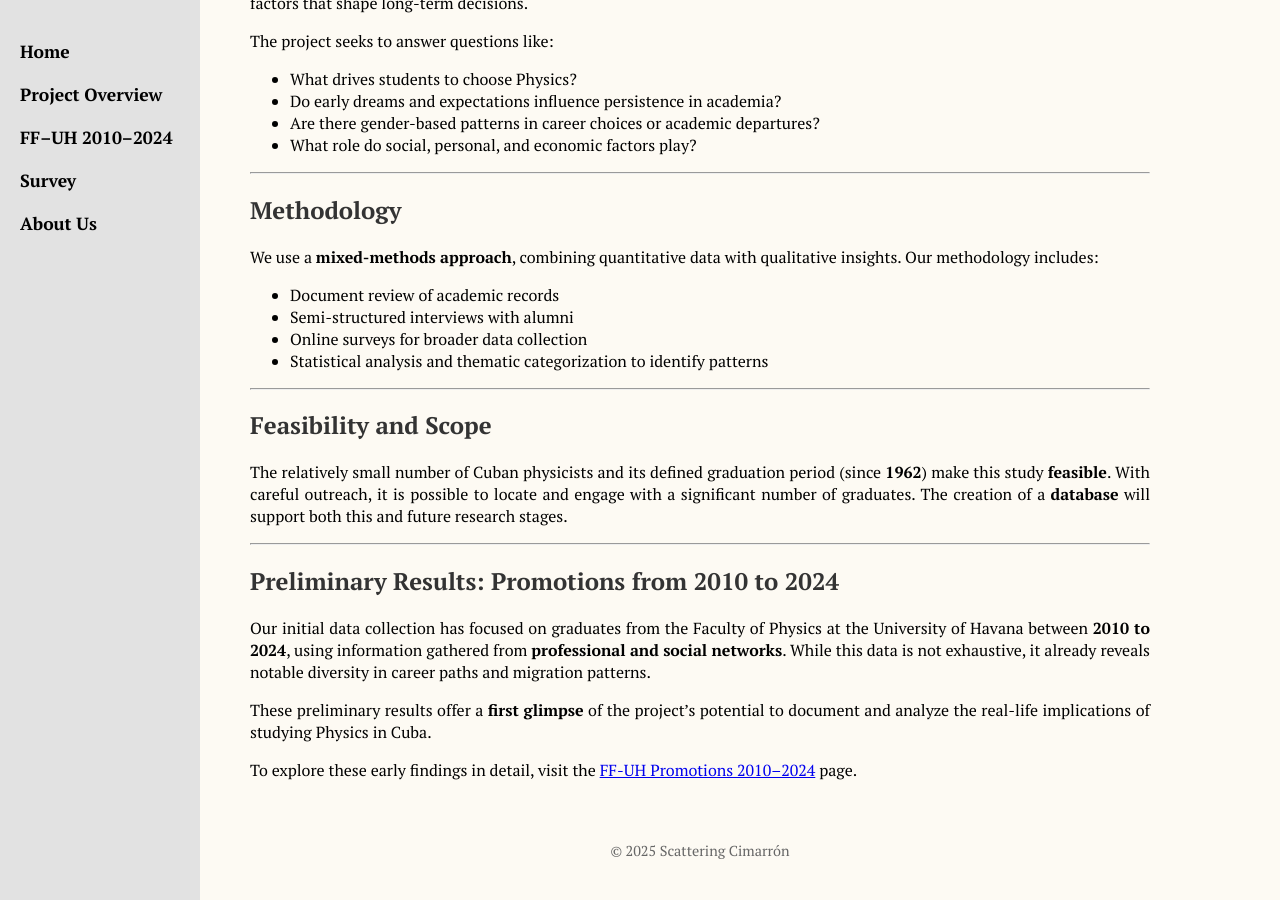
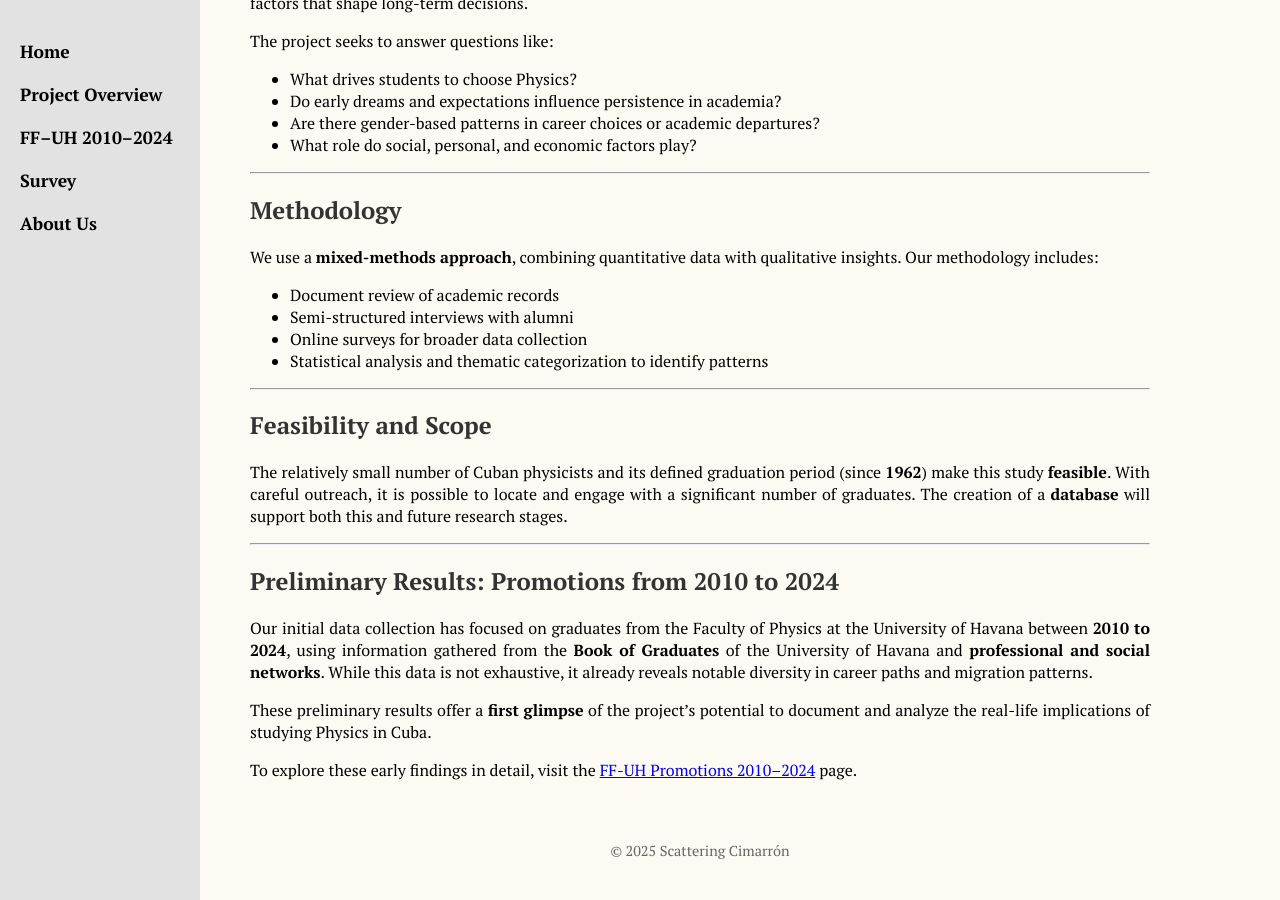
Before and after one commit to Gretica/Tracking_Cuban_Physicists, a Jekyll site: the page built from project.md, in a window 1280 px wide and 900 px high, scrolled down 888 px. Built offline with Jekyll 4.4.1, drawn with Linux system fonts in a browser that asks for light colours.

Commit message:
Update project.md

```diff
--- a/project.md
+++ b/project.md
@@ -52,7 +52,7 @@ The relatively small number of Cuban physicists and its defined graduation perio
 
 ## **Preliminary Results: Promotions from 2010 to 2024**
 
-Our initial data collection has focused on graduates from the Faculty of Physics at the University of Havana between **2010 to 2024**, using information gathered from **professional and social networks**. While this data is not exhaustive, it already reveals notable diversity in career paths and migration patterns.
+Our initial data collection has focused on graduates from the Faculty of Physics at the University of Havana between **2010 to 2024**, using information gathered from the **Book of Graduates** of the University of Havana and **professional and social networks**. While this data is not exhaustive, it already reveals notable diversity in career paths and migration patterns.
 
 These preliminary results offer a **first glimpse** of the project's potential to document and analyze the real-life implications of studying Physics in Cuba.
 
```
